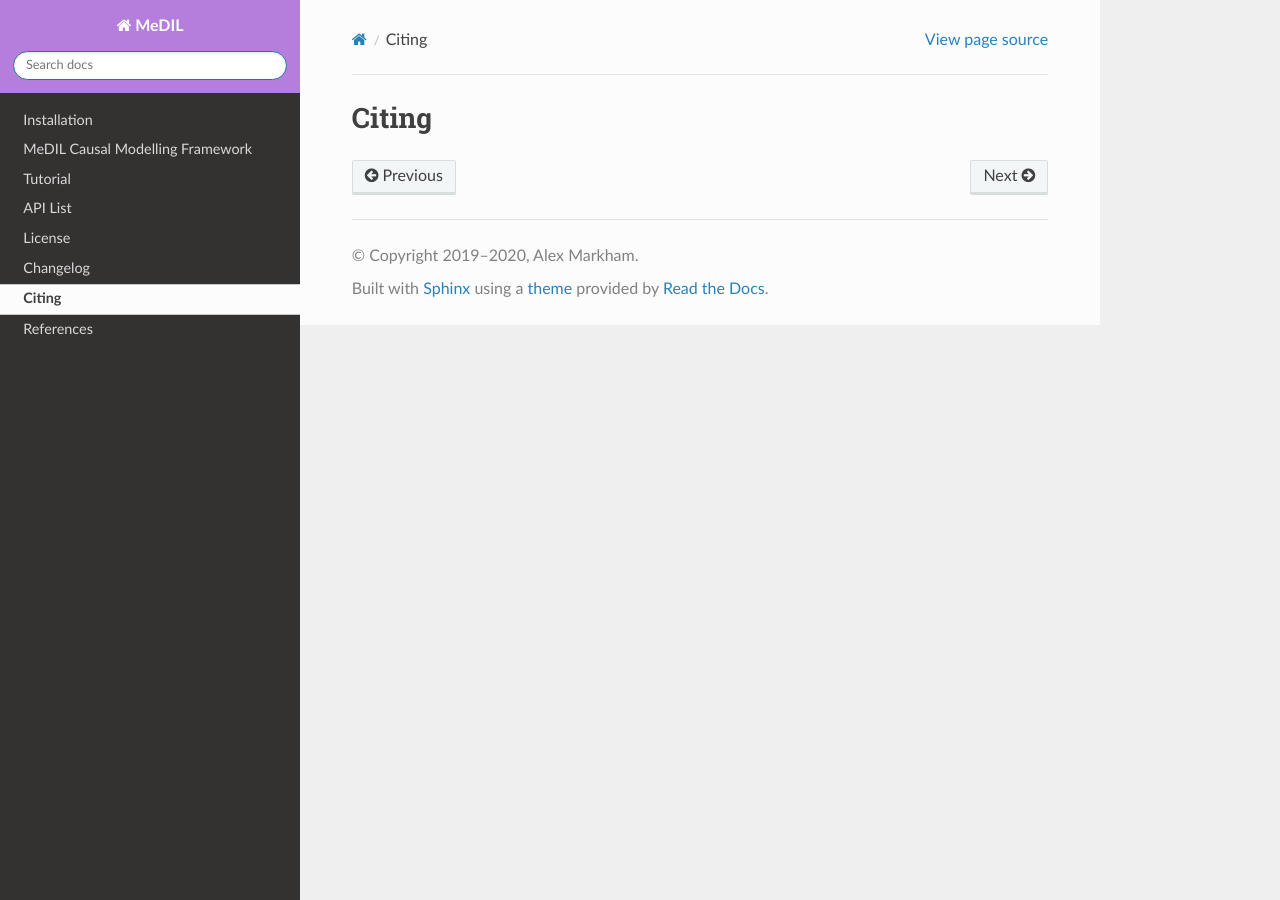
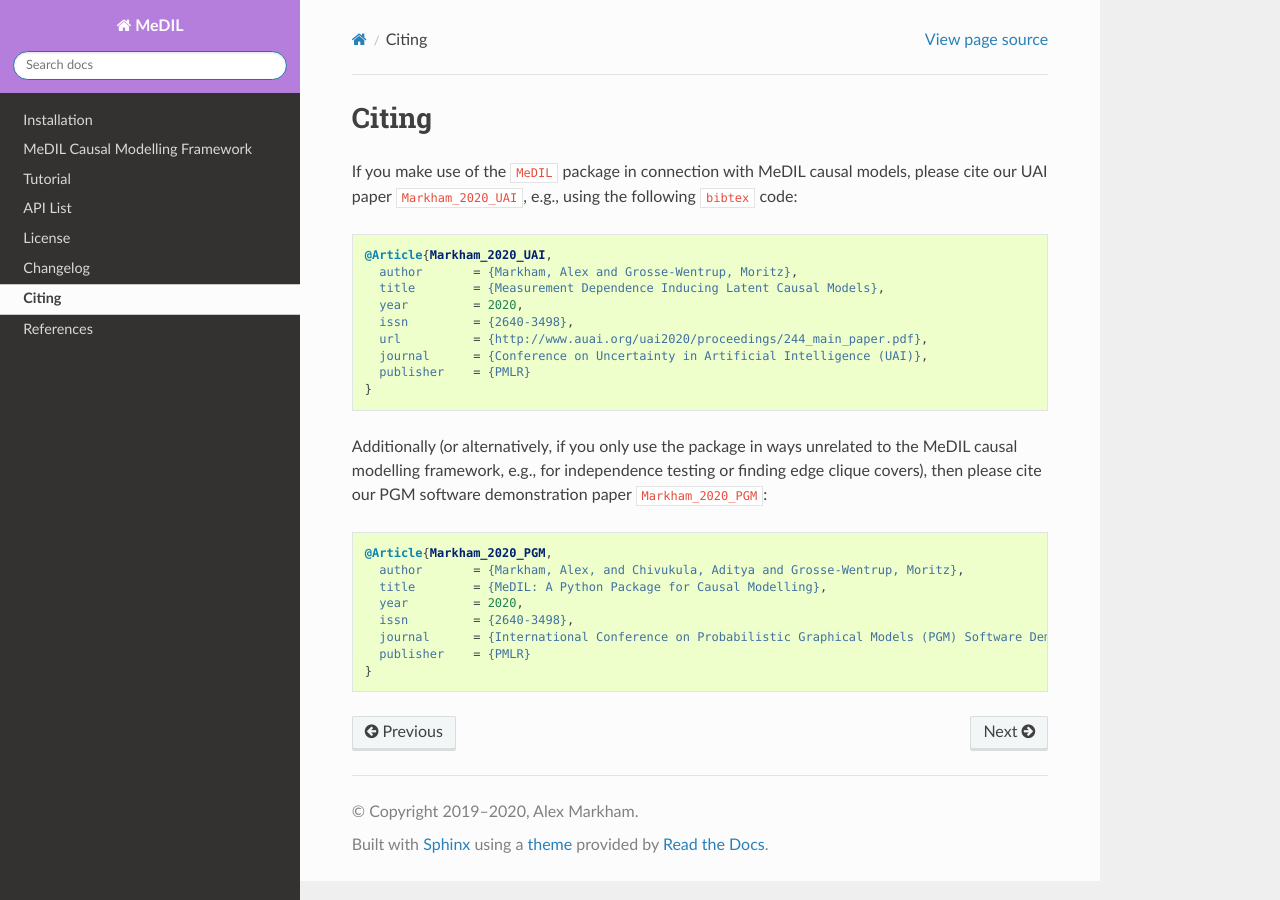
Before and after one commit to Alex-Markham/medil, a Sphinx documentation site: the page built from docs/citing.rst, in a window 1280 px wide. Built offline with Sphinx 7.4.7 and the Read the Docs theme 2.0.0, drawn with Linux system fonts in a browser that asks for light colours; cross-references to code outside the pages are shown as plain code.

Commit message:
added citing instructions

```diff
--- a/docs/citing.rst
+++ b/docs/citing.rst
@@ -1,2 +1,30 @@
 Citing
 ======
+
+If you make use of the ``MeDIL`` package in connection with MeDIL causal models, please cite our UAI paper :cite:`Markham_2020_UAI`, e.g., using the following ``bibtex`` code:
+
+.. code-block:: bibtex
+
+   @Article{Markham_2020_UAI,
+     author       = {Markham, Alex and Grosse-Wentrup, Moritz},
+     title        = {Measurement Dependence Inducing Latent Causal Models},
+     year         = 2020,
+     issn         = {2640-3498},
+     url          = {http://www.auai.org/uai2020/proceedings/244_main_paper.pdf},
+     journal      = {Conference on Uncertainty in Artificial Intelligence (UAI)},
+     publisher    = {PMLR}
+   }
+
+
+Additionally (or alternatively, if you only use the package in ways unrelated to the MeDIL causal modelling framework, e.g., for independence testing or finding edge clique covers), then please cite our PGM software demonstration paper :cite:`Markham_2020_PGM`:
+
+.. code-block:: bibtex
+
+   @Article{Markham_2020_PGM,
+     author       = {Markham, Alex, and Chivukula, Aditya and Grosse-Wentrup, Moritz},
+     title        = {MeDIL: A Python Package for Causal Modelling},
+     year         = 2020,
+     issn         = {2640-3498},
+     journal      = {International Conference on Probabilistic Graphical Models (PGM) Software Demonstration},
+     publisher    = {PMLR}
+   }
--- a/docs/references.bib
+++ b/docs/references.bib
@@ -31,7 +31,7 @@
   publisher    = {Institute of Mathematical Statistics}
 }
 
-@Article{Markham_2020,
+@Article{Markham_2020_UAI,
   author       = {Markham, Alex and Grosse-Wentrup, Moritz},
   title        = {Measurement Dependence Inducing Latent Causal Models},
   year         = 2020,
@@ -48,3 +48,12 @@
   note         = {masters thesis},
   url          = {https://causal.dev/files/chivukula_thesis.pdf}
   }
+
+@Article{Markham_2020_PGM,
+  author       = {Markham, Alex, and Chivukula, Aditya and Grosse-Wentrup, Moritz},
+  title        = {MeDIL: A Python Package for Causal Modelling},
+  year         = 2020,
+  issn         = {2640-3498},
+  journal      = {International Conference on Probabilistic Graphical Models (PGM) Software Demonstration},
+  publisher    = {PMLR}
+}
```
